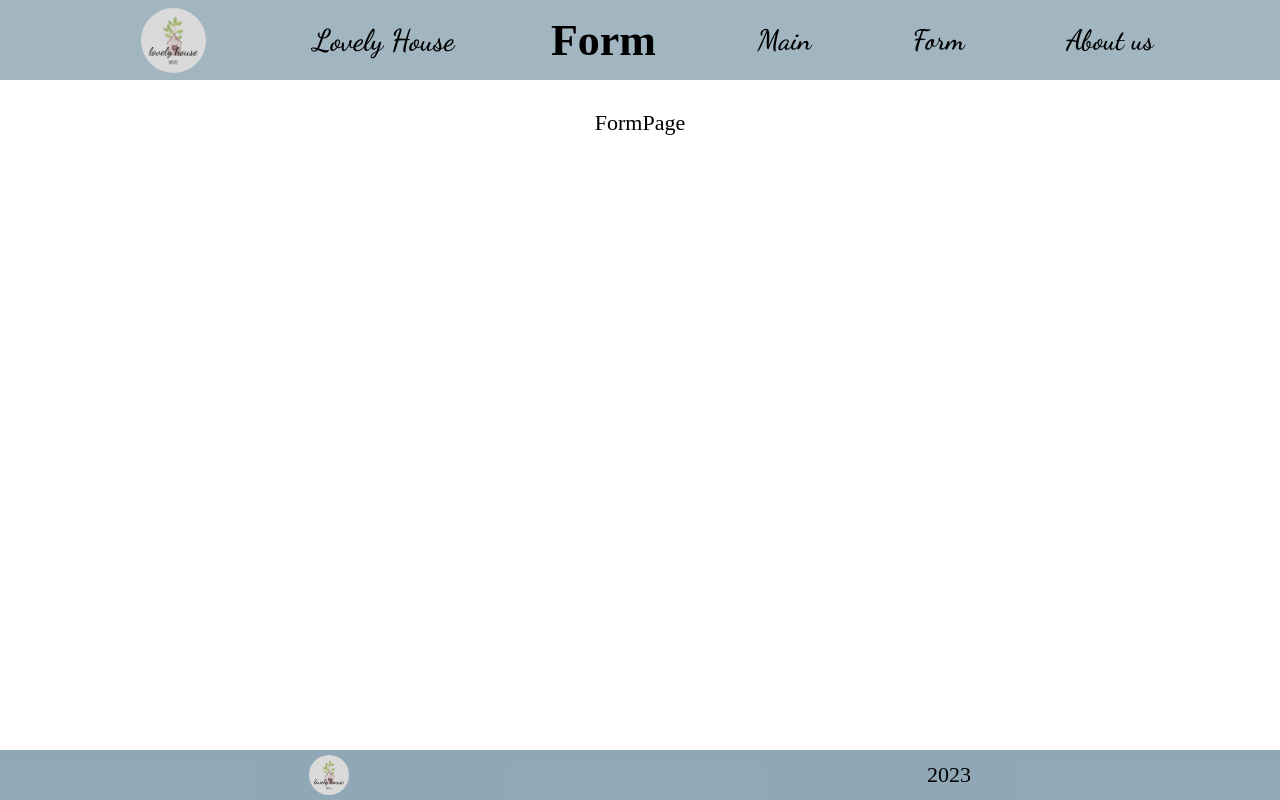
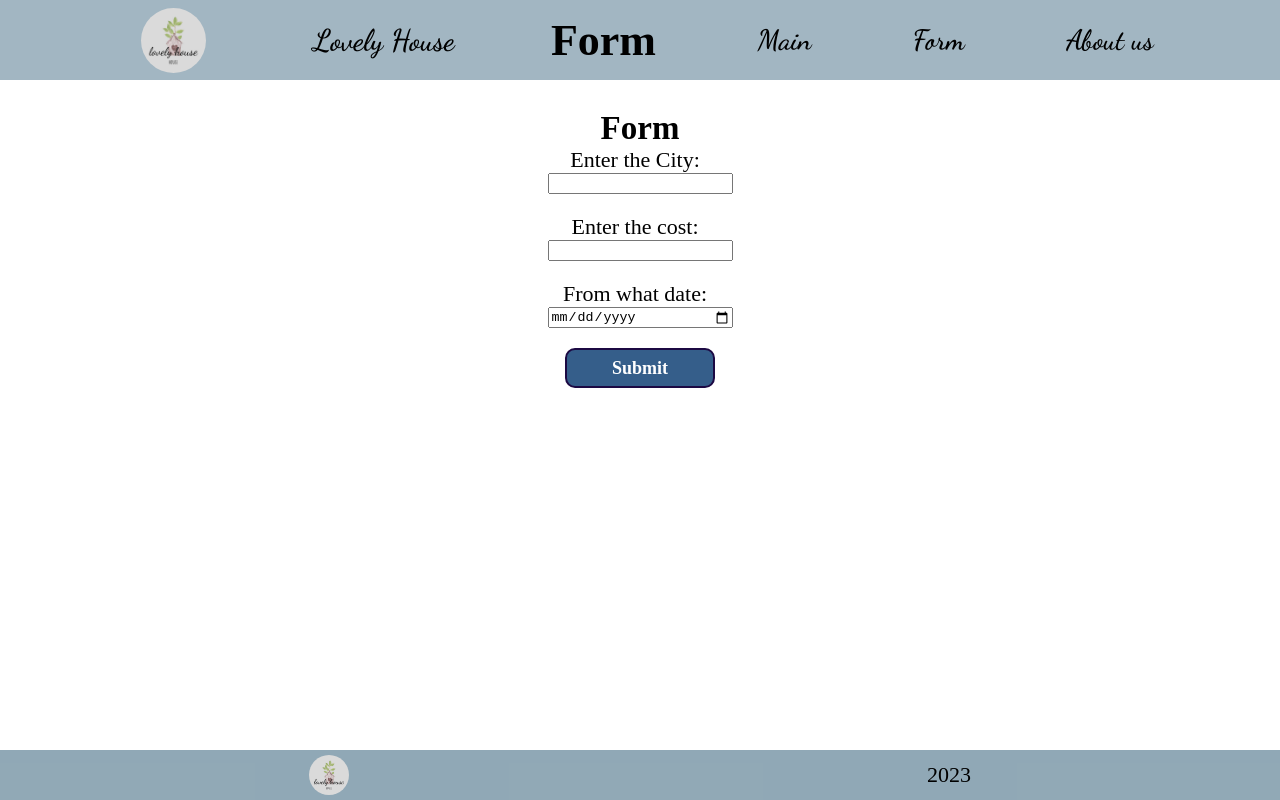
Before and after one commit to grishanova-oa/React-RSS, a React (Create React App) app: page /form in a window 1280 px wide. Built offline with nearby package versions, Linux system fonts and the light colour scheme.

Commit message:
feat: add inputs title and date in form

```diff
--- a/src/App.tsx
+++ b/src/App.tsx
@@ -14,7 +14,7 @@ export class App extends Component {
         <Routes>
           <Route path="/" element={<HeaderComp />}>
             <Route path="" element={<MainPage />} />
-            <Route path="/form" element={<FormPage />} />
+            <Route path="form" element={<FormPage />} />
             <Route path="about" element={<AboutPage />} />
             <Route path="*" element={<Error404 />} />
           </Route>
--- a/src/FormPage/FormPage.tsx
+++ b/src/FormPage/FormPage.tsx
@@ -1,10 +1,38 @@
 import React, { Component } from 'react';
+import { FormCards } from '../components/FormCards';
+import { FormInner } from '../components/FormInner';
+import { IFormCard } from '../components/types';
 import './FormPageStyles.css';
 
-export class FormPage extends Component {
+interface IState {
+  cards: IFormCard[];
+}
+export class FormPage extends Component<{}, IState > {
+  constructor(props: IState) {
+    super(props);
+    this.state = {
+      cards: [],
+    };
+  }
+
+  addNewCard = (card: IFormCard) => {
+    this.setState(({ cards }: IState) => ({ cards: [...cards, card] }));
+  };
+
   render() {
+    const { cards } = this.state;
+
     return (
-      <div className="form__container">FormPage</div>
+      <div className="form__container">
+        <h2>Form</h2>
+        <FormInner addNewCard={this.addNewCard} />
+        {cards.map((card) => (
+          <FormCards
+            key={card.title}
+            card={card}
+          />
+        ))}
+      </div>
     );
   }
 }
--- a/src/FormPage/FormPageStyles.css
+++ b/src/FormPage/FormPageStyles.css
@@ -1,4 +1,5 @@
 .form__container {
     flex: 1 1 auto;
-
+    max-width: 1200px;
+    margin: 0 auto;
 }
--- /dev/null
+++ b/src/components/FormCards/FormCards.tsx
@@ -0,0 +1,28 @@
+import React, { Component } from 'react';
+import { IFormCard } from '../types';
+import './FormCardsStyles.css';
+
+interface ICard {
+  card: IFormCard;
+}
+export class FormCards extends Component<ICard> {
+  render() {
+    const { card } = this.props;
+    return (
+      <div className="card">
+        {/* <img src={card.img} className="card__img" alt="" /> */}
+        <div className="description">
+          <div className="card__title">
+            <div className="city">{card.title}</div>
+          </div>
+          {/* <p className="housing">{card.housing}</p> */}
+          <p className="added">{card.date}</p>
+          <p className="cost">
+            {card.cost}
+            $
+          </p>
+        </div>
+      </div>
+    );
+  }
+}
--- /dev/null
+++ b/src/components/FormCards/index.tsx
@@ -0,0 +1 @@
+export { FormCards } from './FormCards';
--- /dev/null
+++ b/src/components/FormInner/FormInner.tsx
@@ -0,0 +1,253 @@
+import React, { Component, RefObject } from 'react';
+import { IFormCard } from '../types';
+import './FormInnerStyles.css';
+
+interface IMistakes {
+  [key: string]: string;
+}
+interface IState {
+  mistakes: IMistakes;
+}
+
+let isMistake = false;
+let correctValues: IFormCard = {};
+
+interface IProps {
+  addNewCard: (card: IFormCard) => void;
+}
+
+export class FormInner extends Component<IProps, IState> {
+  inputTitle: React.RefObject<HTMLInputElement> = React.createRef();
+
+  inputCost: React.RefObject<HTMLInputElement> = React.createRef();
+
+  inputDate: RefObject<HTMLInputElement> = React.createRef();
+
+  //   inputProductStatus: RefObject<HTMLInputElement> = React.createRef();
+
+  constructor(props: IProps) {
+    super(props);
+    this.handleFormSubmit = this.handleFormSubmit.bind(this);
+    this.inputTitle = React.createRef();
+    this.inputCost = React.createRef();
+    this.inputDate = React.createRef();
+    this.state = {
+      mistakes: {},
+    };
+  }
+
+  checkTitleValue = () => {
+    const titleValue = this.inputTitle.current?.value;
+    const { mistakes } = this.state;
+
+    if (!titleValue) {
+      isMistake = true;
+      this.setState({
+        mistakes: {
+          ...mistakes,
+          title: 'Не валид Title',
+        },
+      });
+
+      return;
+    }
+
+    const isTitleValid = titleValue[0].toUpperCase() === titleValue[0] && titleValue.length > 4;
+    // && titleValue.indexOf('/^[^_a-zа-я]i')
+
+    if (isTitleValid) {
+      correctValues.title = titleValue;
+    } else {
+      isMistake = true;
+      this.setState({
+        mistakes: {
+          ...mistakes,
+          title: 'Не валид Title',
+        },
+      });
+    }
+  };
+
+  checkCostValue = () => {
+    const costValue = this.inputCost.current?.value;
+    const { mistakes } = this.state;
+
+    console.log(costValue);
+
+    if (!costValue) {
+      isMistake = true;
+      this.setState({
+        mistakes: {
+          ...mistakes,
+          cost: 'Не валид Number',
+        },
+      });
+
+      return;
+    }
+
+    const isCostValid = costValue.length < 4;
+
+    if (isCostValid) {
+      correctValues.cost = costValue;
+    } else {
+      isMistake = true;
+      this.setState({
+        mistakes: {
+          ...mistakes,
+          cost: 'Не валид Number',
+        },
+      });
+    }
+  };
+
+  checkDateValue = () => {
+    const dateValue = this.inputDate.current?.value;
+    const { mistakes } = this.state;
+
+    if (!dateValue) {
+      isMistake = true;
+      this.setState({
+        mistakes: {
+          ...mistakes,
+          date: 'Error',
+        },
+      });
+
+      return;
+    }
+    if (dateValue) {
+      correctValues.date = dateValue;
+    } else {
+      isMistake = true;
+      this.setState({
+        mistakes: {
+          ...mistakes,
+          date: 'Error',
+        },
+      });
+    }
+  };
+
+  handleFormSubmit = (event: React.FormEvent<HTMLFormElement>) => {
+    event.preventDefault();
+    this.setState({ mistakes: {} });
+    isMistake = false;
+
+    this.checkTitleValue();
+    this.checkCostValue();
+    this.checkDateValue();
+
+    if (!isMistake) {
+      const { addNewCard } = this.props;
+      addNewCard(correctValues);
+      correctValues = {};
+      if (this.inputCost.current) {
+        this.inputCost.current.value = '';
+      }
+      if (this.inputTitle.current) {
+        this.inputTitle.current.value = '';
+      }
+      if (this.inputDate.current) {
+        this.inputDate.current.value = '';
+      }
+    }
+  };
+
+  render() {
+    const { mistakes } = this.state;
+    return (
+      <div className="form-inner">
+        <form onSubmit={this.handleFormSubmit}>
+          <div className="form">
+            <label htmlFor="text">Enter the City:</label>
+            <input type="text" name="name" ref={this.inputTitle} />
+            {mistakes.title && <div>{mistakes.title}</div>}
+          </div>
+          <div className="form">
+            <label htmlFor="number">Enter the cost:</label>
+            <input type="number" name="name" ref={this.inputCost} />
+            {mistakes.cost && <div>{mistakes.cost}</div>}
+
+          </div>
+          <div className="form">
+            <label htmlFor="data">From what date:</label>
+            <input type="date" name="name" ref={this.inputDate} />
+            {mistakes.date && <div>{mistakes.date}</div>}
+          </div>
+          <button type="submit" className="form__btn">Submit </button>
+        </form>
+      </div>
+    );
+  }
+}
+
+// 1. Заполнить форму
+// 2. Сабмит формы
+// 3. Получение значений из каждого инпута, селектора и т.д
+// 4. Валидация каждого значения
+// 4.1 Для значений которые не прошли валидацию - добавить в state.mistakes новую ошибку
+// 4.2 Завести поле isMistake = false. Если появляется ошибка сететь ее в true
+// 4.3 Заводим обект в котором будем хранить значения, которые прошли валидацию (correctValues)
+
+// 6. После проверки всех полей проверить isMistake. Если false - валидация
+// пройдена, сохраняем значения (correctValues) формы в итоговый массив для отображения карт.
+// Если isMistake true - ничего не делаем
+// ждем исправления ошибок и нового сабмит.
+// 7. При новом сабмите сетаем isMistake false. Начинаем все с пункта 3
+
+// eslint-disable-next-line no-lone-blocks
+{ /*
+          <div className="form">
+            <label htmlFor="radio">From what date:</label>
+            <input type="date" name="name" />
+          </div>
+          <div className="form-input">
+            <label htmlFor="select">Choose type:</label>
+            <select className="select">
+              <option label=" " />
+              <option value="house">House</option>
+              <option value="apartment">Apartment</option>
+              <option value="hotel">Hotel</option>
+              <option value="hotel">Hotel</option>
+              <option value="hotel">Hostel</option>
+              <option value="hotel">Room</option>
+            </select>
+          </div>
+
+          <div className="form">
+            <label htmlFor="radio">Choose currency:</label>
+            <div className="radio__inner">
+              <input type="radio" value="Male" name="gender" />
+              Dollar
+              <input type="radio" value="Female" name="gender" />
+              Euro
+            </div>
+          </div>
+          <div className="form-input">
+            <label htmlFor="image-input">Image:</label>
+            <input
+              type="file"
+              accept="image/jpeg,image/png,image/gif"
+              id="image-input"
+              ref={this.inputImg}
+            />
+          </div>
+          <div className="form">
+            <label htmlFor="radio">Describe the offer:</label>
+            <textarea
+              name="text"
+              rows={4}
+              placeholder="We are wait you..."
+            />
+          </div>
+          <div className="form">
+            <label htmlFor="radio">I agree...</label>
+            <input type="checkbox" />
+          </div>
+          <div className="form">
+            <label htmlFor="submit">
+              Status:
+            </label>
+            <button type="submit" className="form__btn">Submit </button>
+          </div> */ }
--- /dev/null
+++ b/src/components/FormInner/FormInnerStyles.css
@@ -0,0 +1,43 @@
+/* form {. */
+    /* display: flex;
+    flex-wrap: wrap;
+    gap: 20px; */
+/* } */
+.form-inner {
+    display: flex;
+    flex-direction: column;
+    align-items: center;
+    margin: 0 auto;
+}
+.form {
+    margin-bottom: 20px;
+    display: flex;
+    flex-direction: column;
+    flex-basis: 40%;
+
+}
+.select {
+    display: flex;
+    flex-direction: column;
+    width: 200px;
+}
+label {
+    margin-right: 10px;
+}
+.radio__inner {
+    display: flex;
+    justify-content: center;
+    align-items: center;
+}
+.form__btn {
+    width: 150px;
+    height: 40px;
+    border: 2px solid rgb(28, 9, 67);
+    border-radius: 10px;
+    font-size: 18px;
+    font-weight: 700;
+    color: #fff;
+    background-color: #355e8a;
+    cursor: pointer;
+    transition: 0.3s;
+}
--- /dev/null
+++ b/src/components/FormInner/index.tsx
@@ -0,0 +1 @@
+export { FormInner } from './FormInner';
--- /dev/null
+++ b/src/components/types.ts
@@ -0,0 +1,6 @@
+export interface IFormCard {
+  id?: number;
+  title?: string;
+  cost?: string;
+  date?: string;
+}
--- a/tsconfig.json
+++ b/tsconfig.json
@@ -7,8 +7,6 @@
       "esnext"
     ],
     "allowJs": true,
-    "noImplicitAny": true,
-    "strict": true,
     "skipLibCheck": true,
     "esModuleInterop": true,
     "noImplicitAny": true,
```
Also changed, not shown: src/components/FormCards/FormCardsStyles.css (added).
